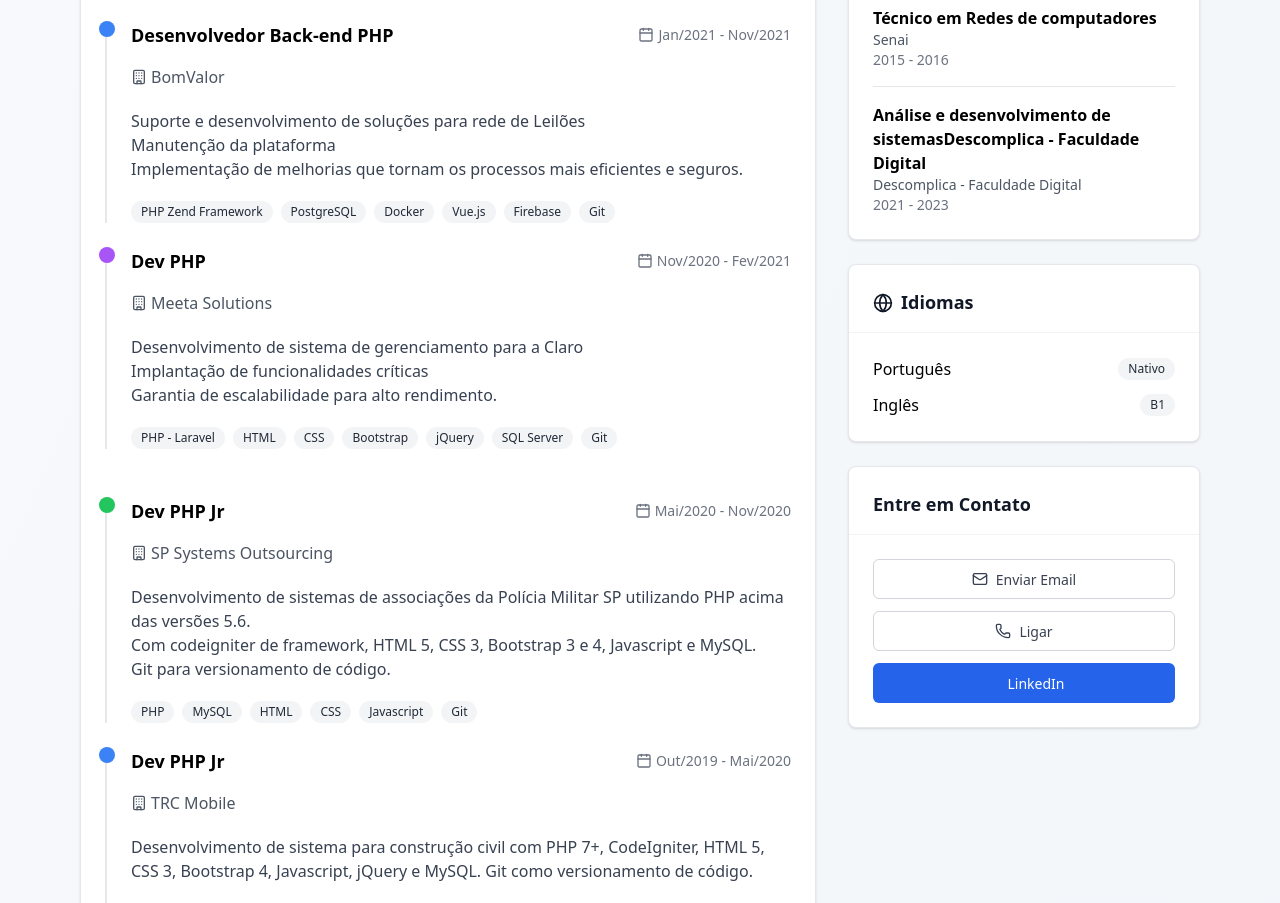
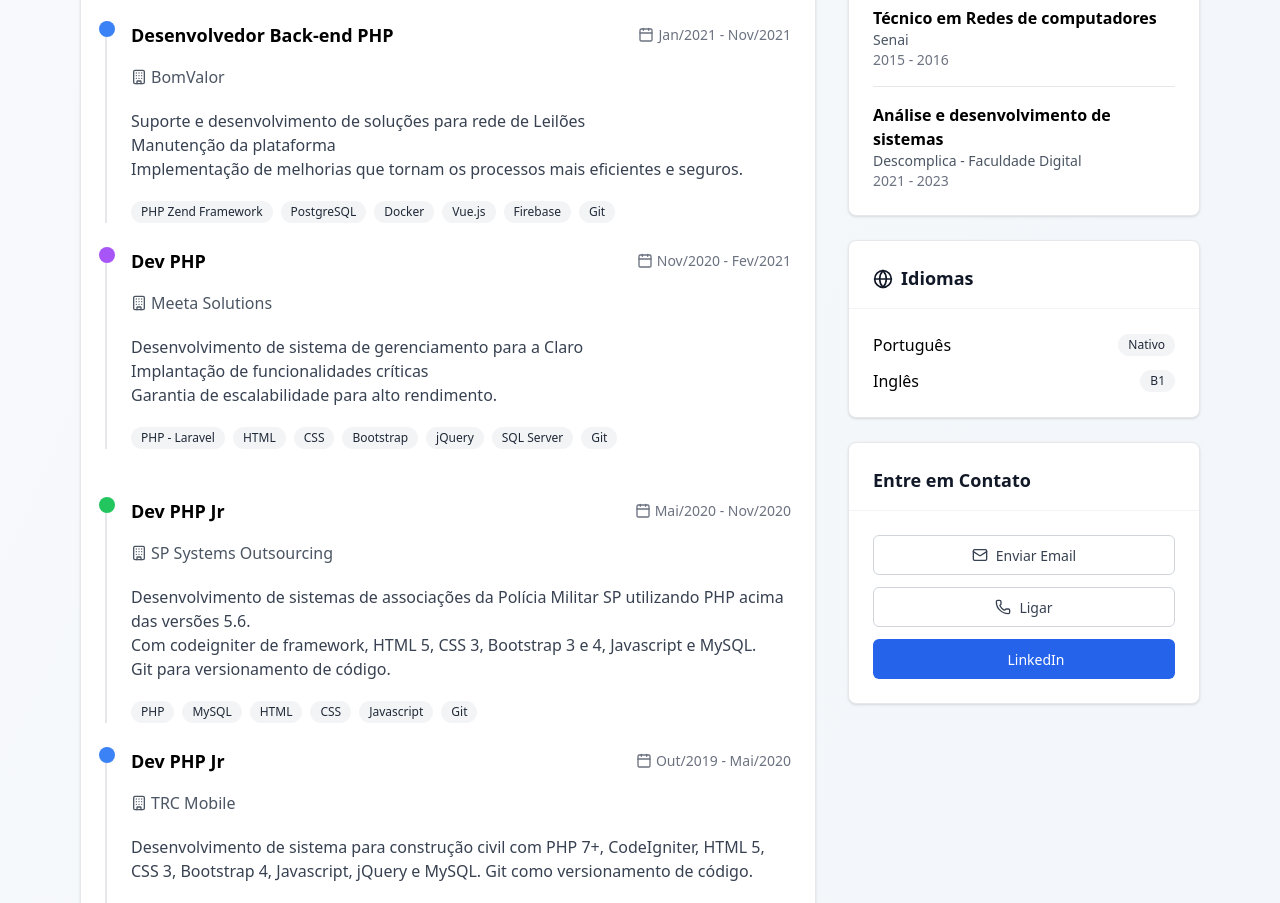
Before and after one commit to devbatista/rbatista_dev, a plain HTML site: page index.html in a window 1280 px wide. Shown: the part 823-1726 px from the top of the page. Drawn offline with nearby package versions, Linux system fonts and the light colour scheme.

Commit message:
nova correção

```diff
--- a/index.html
+++ b/index.html
@@ -513,7 +513,7 @@
             </div>
             <div class="separator"></div>
             <div>
-              <h3 class="font-semibold">Análise e desenvolvimento de sistemasDescomplica - Faculdade Digital</h3>
+              <h3 class="font-semibold">Análise e desenvolvimento de sistemas</h3>
               <p class="text-sm text-gray-600">Descomplica - Faculdade Digital</p>
               <p class="text-sm text-gray-500">2021 - 2023</p>
             </div>
```
